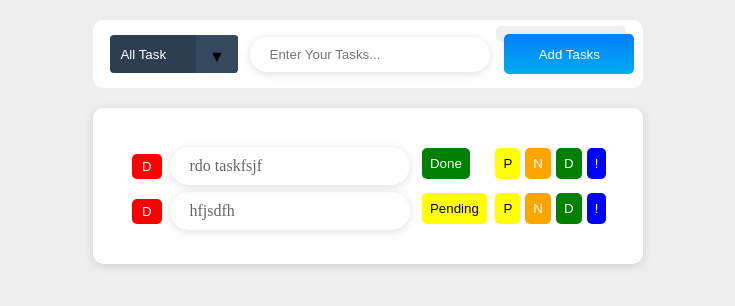
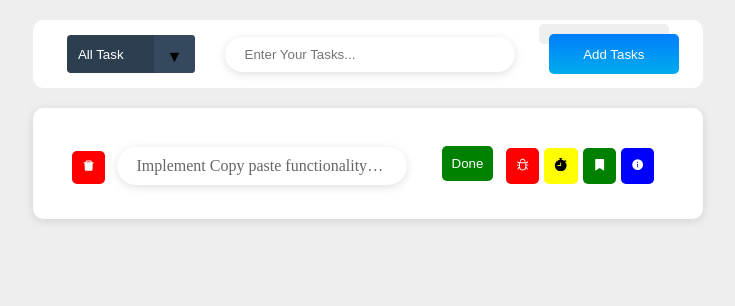
Before and after one commit to mdfaizan973/mytasks, a React (Vite) app in the folder taskTodo/: page / in a window 1280 px wide. Shown: the top 306 px of the page, without its empty margins (272-1007 px from the left). Built offline with nearby package versions, Linux system fonts and the light colour scheme; data requests are answered from the project's data file.

Commit message:
done front end

```diff
--- a/taskTodo/db.json
+++ b/taskTodo/db.json
@@ -1,16 +1,10 @@
 {
   "alltasks": [
     {
-      "date": "2024-04-09T15:58:58.208Z",
-      "task": "rdo taskfsjf",
+      "date": "2024-04-05",
+      "task": "Implement Copy paste functionality to the fynalica application.",
       "status": "Done",
       "id": 1
-    },
-    {
-      "date": "2024-04-09T16:01:03.255Z",
-      "task": "hfjsdfh",
-      "status": "Pending",
-      "id": 2
     }
   ]
 }
--- a/taskTodo/src/Components/TaskTodo.jsx
+++ b/taskTodo/src/Components/TaskTodo.jsx
@@ -1,6 +1,9 @@
 import axios from "axios";
 import { useState, useEffect } from "react";
-// import { BsFillInfoSquareFill } from "react-icons/bs";
+import { AiFillDelete, AiOutlineBug } from "react-icons/ai";
+import { BsFillStopwatchFill } from "react-icons/bs";
+import { PiInfoFill } from "react-icons/pi";
+import { RiBookmarkFill } from "react-icons/ri";
 import "./styles.css";
 export default function TaskTodo() {
   const [taskInput, setTaskInput] = useState("");
@@ -155,39 +158,40 @@ export default function TaskTodo() {
                       className="delete-button"
                       onClick={() => handleDelete(ele.id)}
                     >
-                      D
+                      <AiFillDelete />
                     </button>
                   </td>
 
                   <td className="tasks">{ele.task} </td>
                   <td>
-                    {" "}
-                    <button className={ele.status}>{ele.status}</button>{" "}
+                    <button className={ele.status}>{ele.status}</button>
                   </td>
                   <td className="actions">
+                    <button
+                      className="newbtn"
+                      onClick={() => updateStatus(ele.id, "New")}
+                    >
+                      <AiOutlineBug />
+                    </button>
+
                     <button
                       className="pendingbtn"
                       onClick={() => updateStatus(ele.id, "Pending")}
                     >
-                      P
+                      <BsFillStopwatchFill />
                     </button>
-                    <button
-                      className="newbtn"
-                      onClick={() => updateStatus(ele.id, "New")}
-                    >
-                      N
-                    </button>
+
                     <button
                       className="donebtn"
                       onClick={() => updateStatus(ele.id, "Done")}
                     >
-                      D
+                      <RiBookmarkFill />
                     </button>
                     <button
                       className="infobtn"
                       onClick={() => handleInfo(ele.id)}
                     >
-                      !
+                      <PiInfoFill />
                     </button>
                   </td>
                 </tr>
@@ -205,7 +209,9 @@ export default function TaskTodo() {
           <div className="task-info">
             <div className="task-detail">
               <span className="detail-label">Date:</span>
-              <span className="detail-value">{infodata.date}</span>
+              <span className="detail-value">
+                {infodata.date.substring(0, 10)}
+              </span>
             </div>
             <div className="task-detail">
               <span className="detail-label">ID:</span>
--- a/taskTodo/src/Components/styles.css
+++ b/taskTodo/src/Components/styles.css
@@ -18,10 +18,11 @@ input {
 
 button {
   border: none;
-  padding: 8px;
+  padding: 10px;
   border-radius: 5px;
   color: white;
   margin-left: 5px;
+
   cursor: pointer;
 }
 
@@ -47,14 +48,14 @@ table {
   box-shadow: rgba(99, 99, 99, 0.2) 0px 2px 8px 0px;
   padding: 2rem;
   box-sizing: border-box;
-  width: 550px;
+  width: 670px;
 }
 
 .tasks {
   cursor: pointer;
   display: block;
   color: #666;
-  width: 200px;
+  width: 250px;
   white-space: nowrap;
   overflow: hidden;
   text-overflow: ellipsis;
@@ -75,7 +76,7 @@ table {
   background-color: green;
 }
 .newbtn {
-  background-color: orange;
+  background-color: red;
 }
 .New {
   background-color: red;
@@ -84,13 +85,16 @@ table {
   background-color: red;
   color: white;
   border: none;
-  padding: 5px 10px;
+  padding: 8px 10px;
   margin-right: 5px;
-  margin-top: 5px;
+  margin-bottom: -10px;
   border-radius: 5px;
   cursor: pointer;
 }
-
+.actions {
+  display: flex;
+  flex-wrap: wrap;
+}
 .delete-button:hover {
   background-color: darkred;
 }
@@ -109,7 +113,7 @@ table {
   margin: 20px 0;
   padding: 15px;
   box-sizing: border-box;
-  width: 550px;
+  width: 670px;
   display: flex;
   justify-content: space-evenly;
   align-items: center;
@@ -120,7 +124,7 @@ input {
   cursor: pointer;
   border: none;
   display: block;
-  width: 200px;
+  width: 250px;
   margin-left: 10px;
   padding: 10px 20px;
   border-radius: 50px;
```
